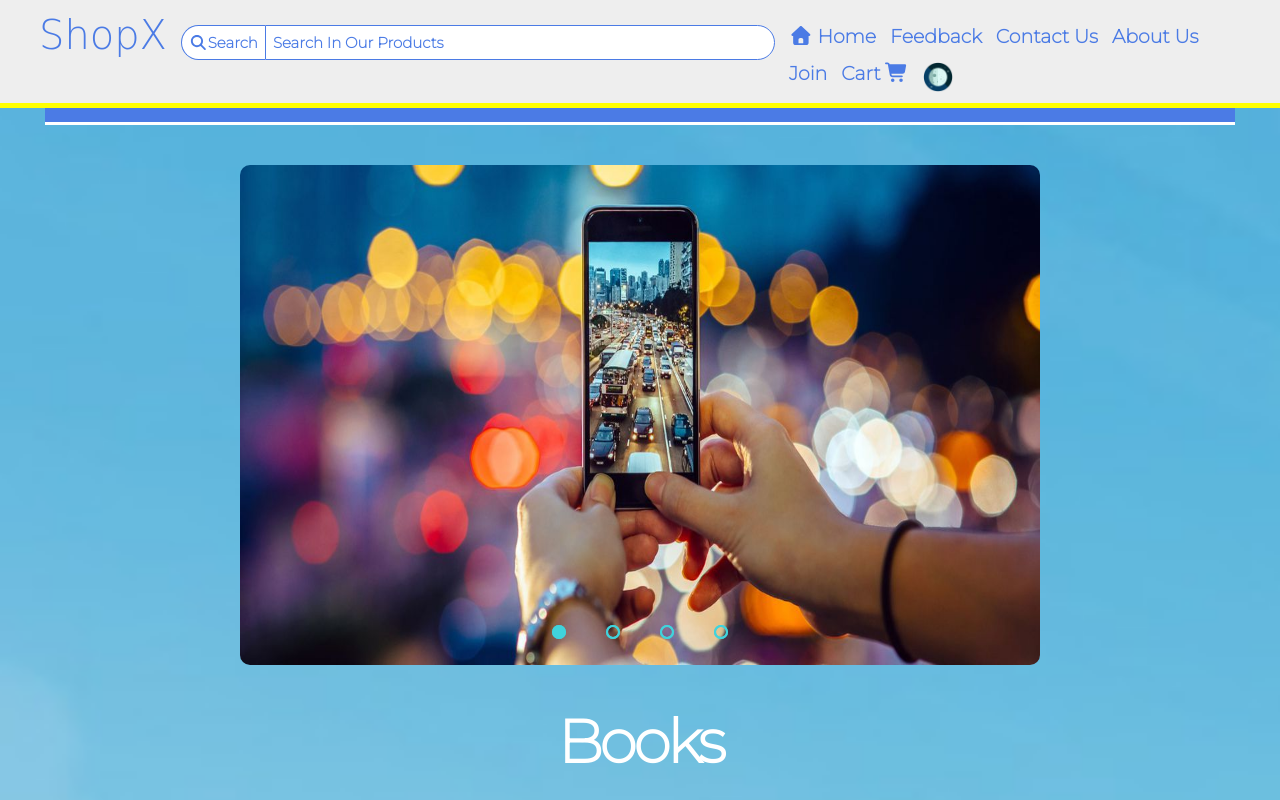
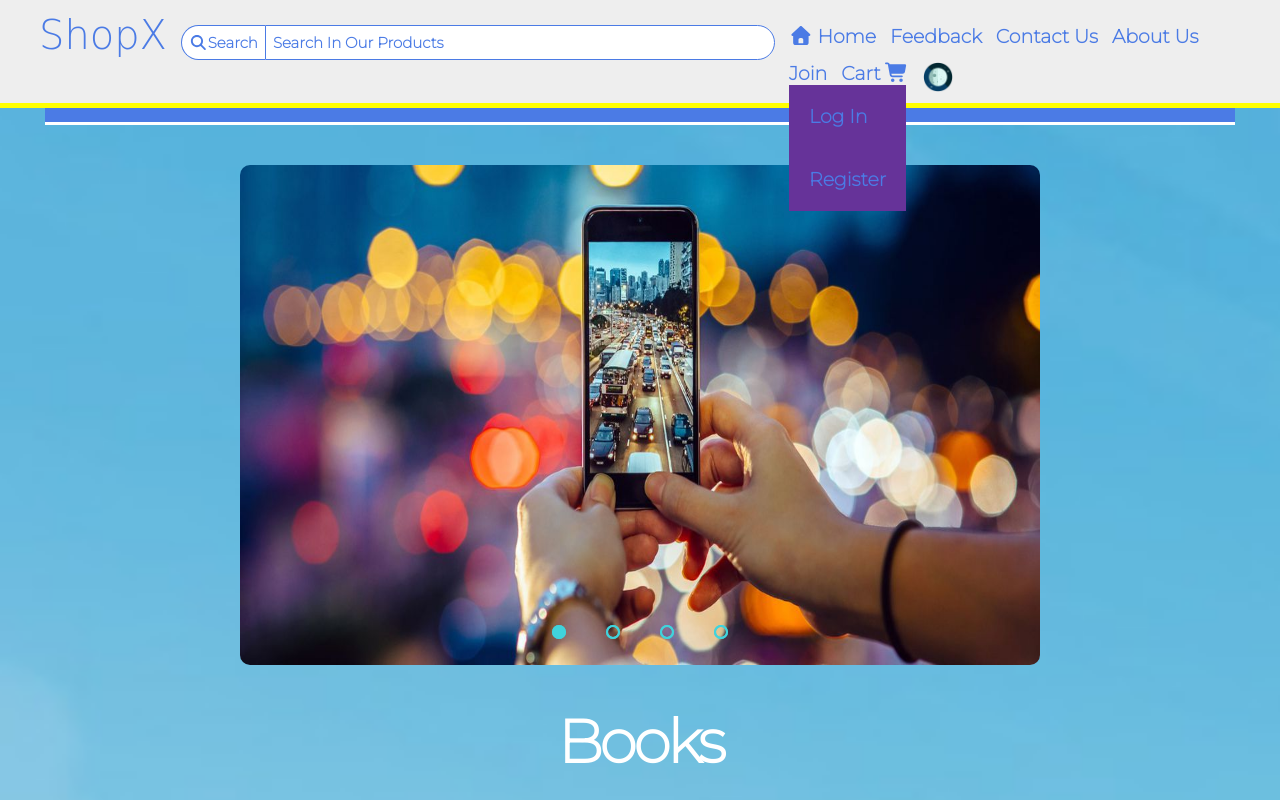
Before and after one commit to asalahhh/designers.github.io, a plain HTML site: page index.html in a window 1280 px wide. Both pictures are taken after a click on the link "Join". Shown: the top 800 px of the page. Drawn offline with Linux system fonts and the light colour scheme.

Commit message:
Add files via upload

```diff
--- a/index.html
+++ b/index.html
@@ -334,9 +334,8 @@
   let click=document.querySelector('.click');
   let list =document.querySelector('.list');
   click.addEventListener("click",()=>{
-    list.classList.toggle('newlist1');
-  });
-
+    list.classList.toggle('newlist');
+  })
 </script>
 
 </html>
```
